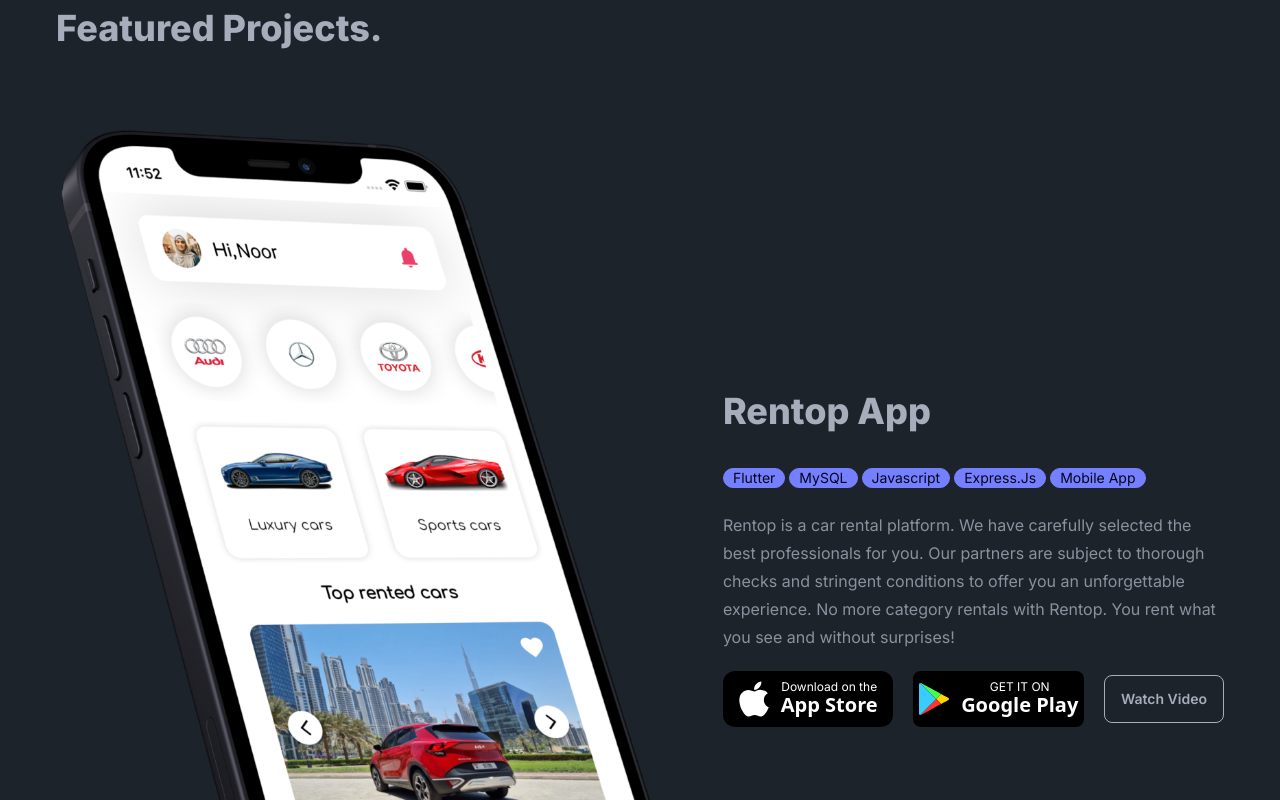
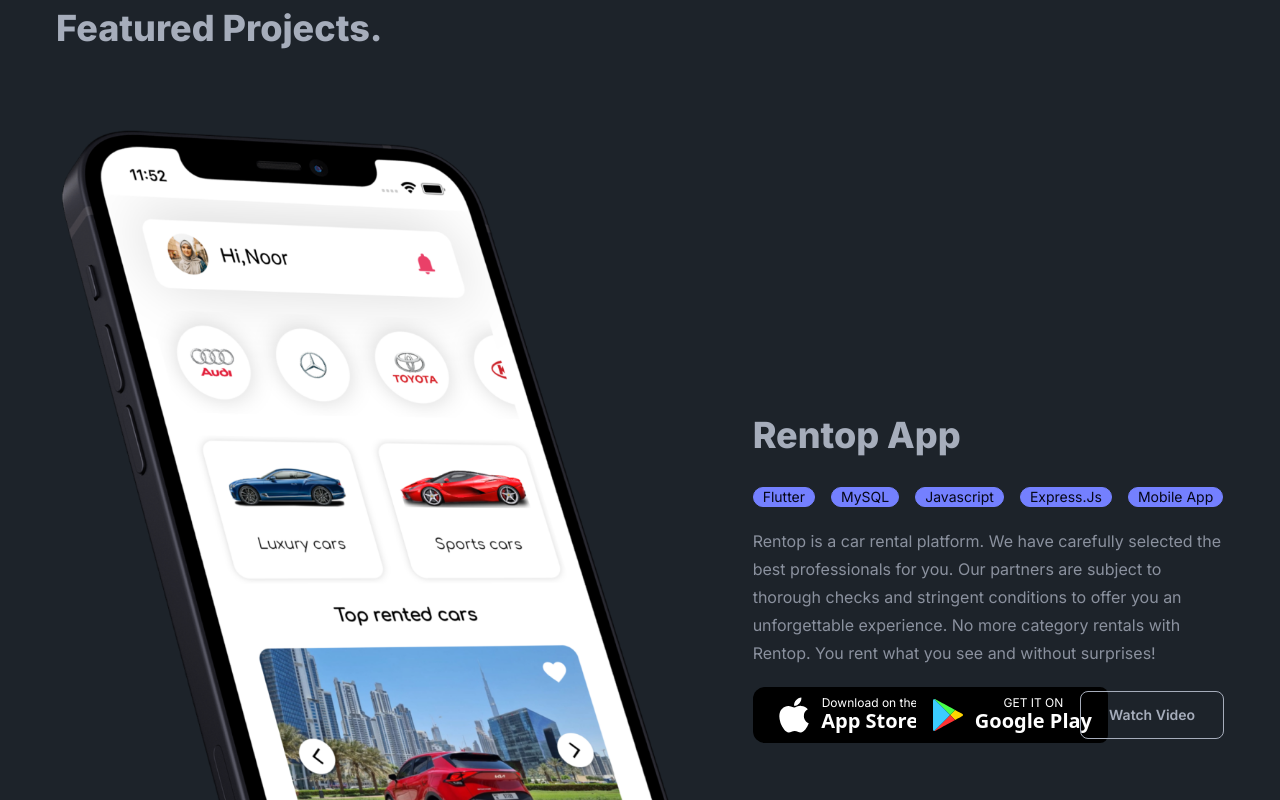
Before and after one commit to AbdElrahmanaymen/portfolio, a Next.js app: page / in a window 1280 px wide. Shown: the part 3340-4140 px from the top of the page. Built offline with nearby package versions, Linux system fonts and the light colour scheme.

Commit message:
Update project_details.tsx

```diff
--- a/app/components/projects/project_details/project_details.tsx
+++ b/app/components/projects/project_details/project_details.tsx
@@ -30,16 +30,19 @@
           className="object-contain w-auto h-auto"
         />
       </div>
-      <div className="grid flex-grow place-items-center">
+      <div className="grid grid-flow place-items-center">
         <article className="prose">
           <h1>{appName}</h1>
-          {appTags.map((value, index) => (
-            <div className="badge badge-primary mr-1" key={index}>
-              {value}
-            </div>
-          ))}
+          <div className="flex flex-col gap-4 lg:flex-row">
+            {appTags.map((value, index) => (
+                <div key={index} className="badge badge-primary">{value}</div>
+            ))}
+          </div>
           <p>{appDescription}</p>
-          <div className="flex  gap-5 items-center place-items-center">
+          <div
+          className="grid grid-cols-2 lg:grid-cols-3 md:grid-cols-3 gap-5 items-center "
+          // className="flex flex-col lg:flex-row gap-5 items-center place-items-center"
+          >
             {appStoreLink.length > 0 ? (
               <AppStoreButton link={appStoreLink} />
             ) : null}
```
